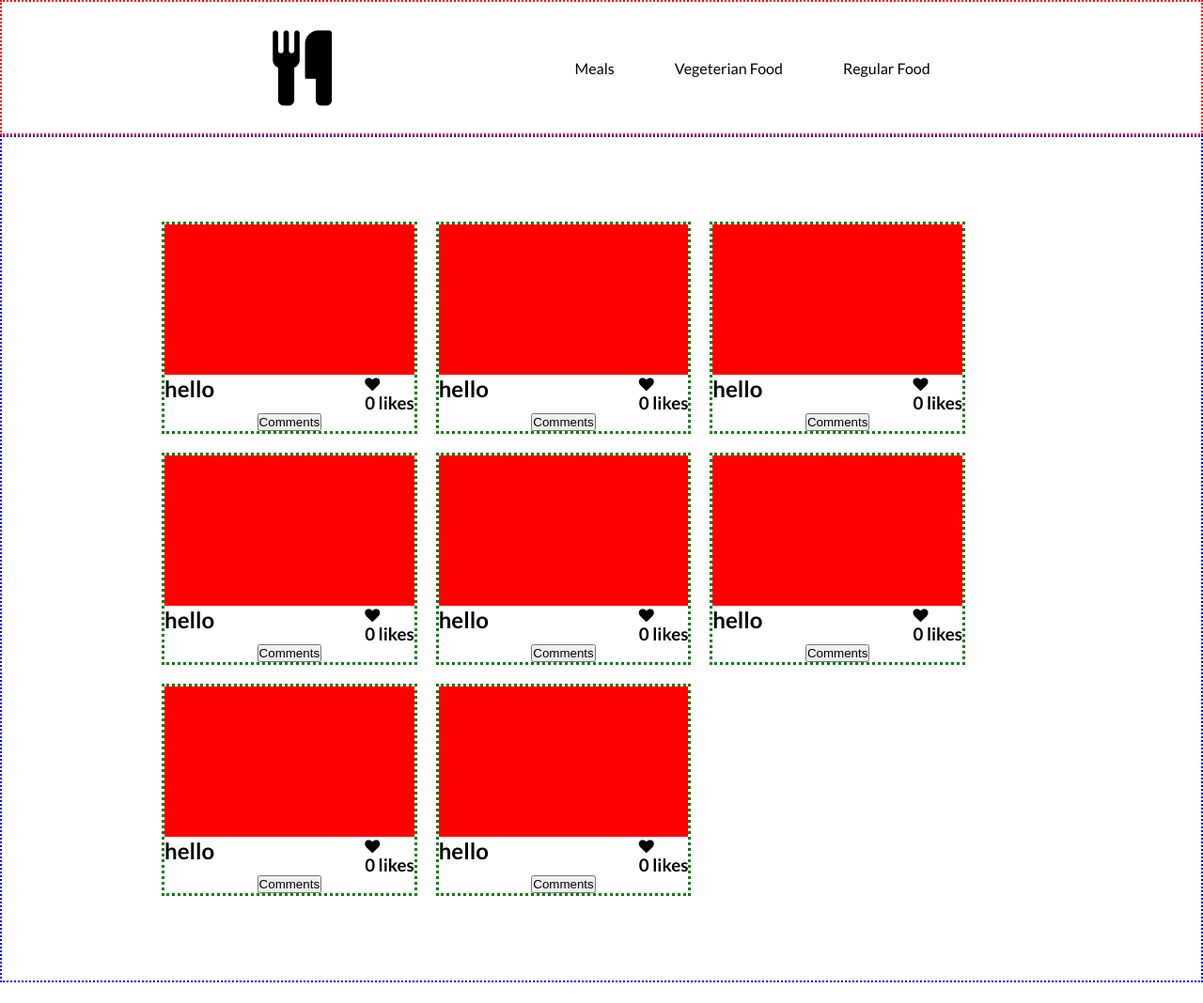
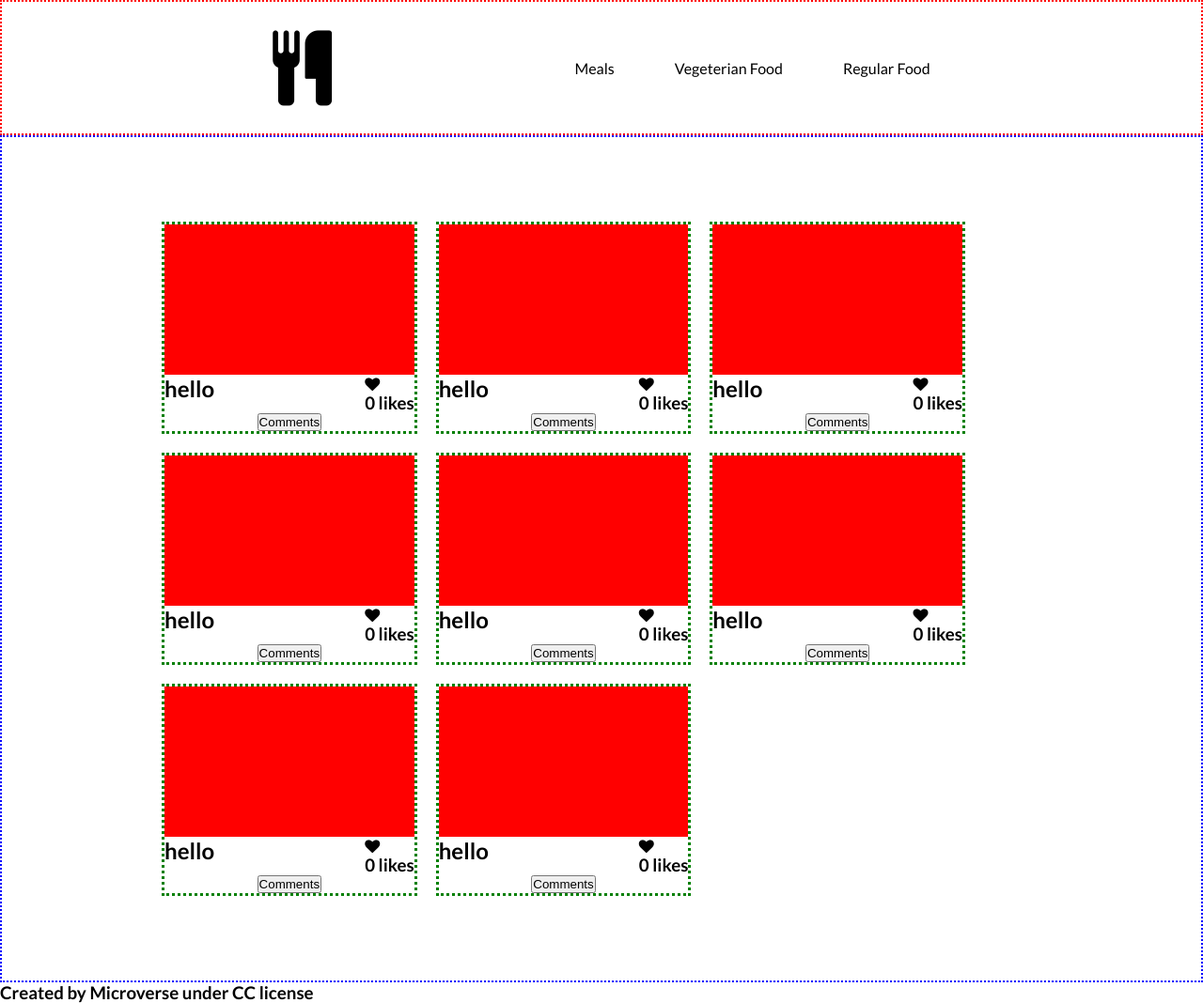
Before and after one commit to 41hulk/capstone-javascript, a website built with webpack: page src/index.html in a window 1280 px wide. Shown: the whole page at 94% size. Before the commit the page ends 1046 px from the top, so only its background shows below. Built offline with nearby package versions, Linux system fonts and the light colour scheme; files whose address does not match are found by name.

Commit message:
Added footer layout and card button style

```diff
--- a/src/index.html
+++ b/src/index.html
@@ -115,7 +115,11 @@
 
 
     </section>
-    <footer></footer>
+    <footer>
+        <div class="footer">
+            <h3>Created by Microverse under CC license</h3>
+        </div>
+    </footer>
 </body>
 
 </html>
```
